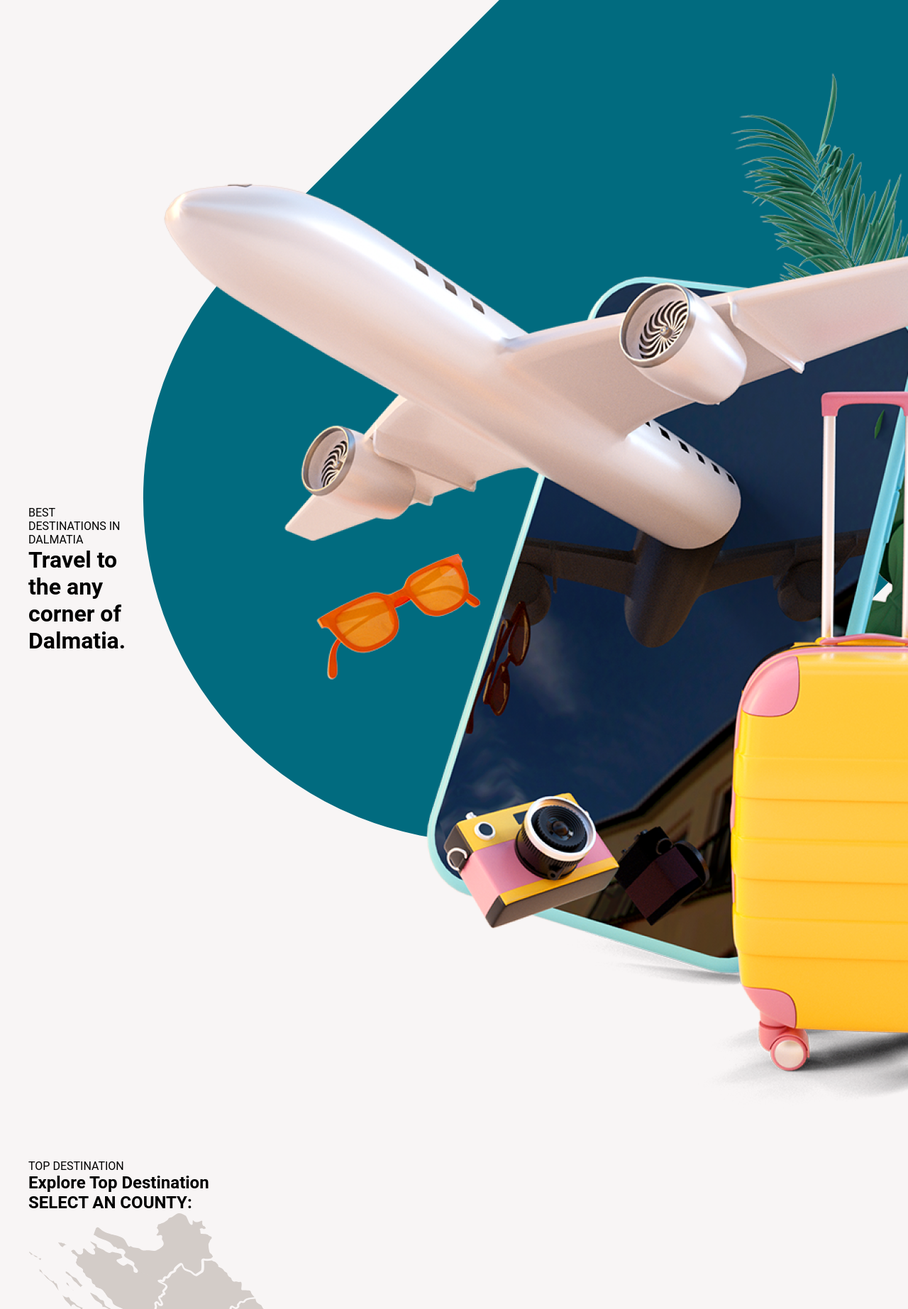
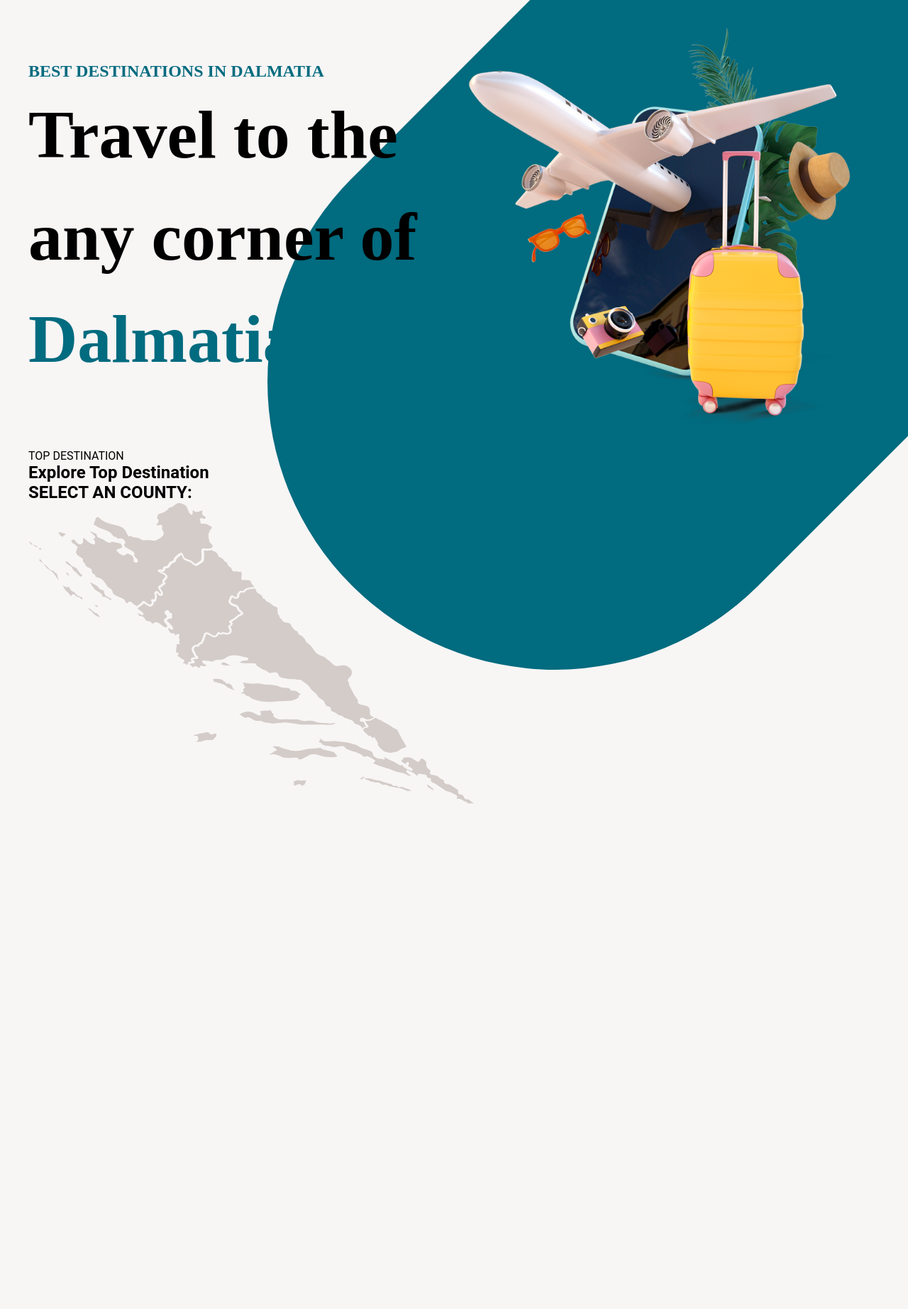
Before and after one commit to MihaelBaresic/VisitDalmatia, a PHP site: page /Home.html in a window 1280 px wide; the page is wider, and only the part inside the window is pictured. Shown: the part 75-1920 px from the top of that part at 71% size. Run offline with PHP 8.4, Linux system fonts and the light colour scheme.

Commit message:
jedan dio gotov

```diff
--- a/Style/home_style.css
+++ b/Style/home_style.css
@@ -66,13 +66,40 @@
 header {
     display: flex;
     align-items: center;
+    flex-direction: row;
     justify-content: space-between;
 }
 
+header h1 {
+    font-family: "Poppins";
+    font-style: normal;
+    font-weight: bold;
+    font-size: 96px;
+    line-height: 144px;
+    color: #000000;
+}
+
+header p {
+    font-family: "Poppins";
+    font-style: normal;
+    font-weight: bold;
+    font-size: 24px;
+    line-height: 36px;
+    color: #016B7F;
+}
+
+span {
+    color: #016B7F;
+}
+
 header .intro-content {
+    width: 50%;
+}
 
+header .intro-image {
+    width: 50%;
 }
 
 header .intro-image img {
-
+    width: 100%;
 }
```
